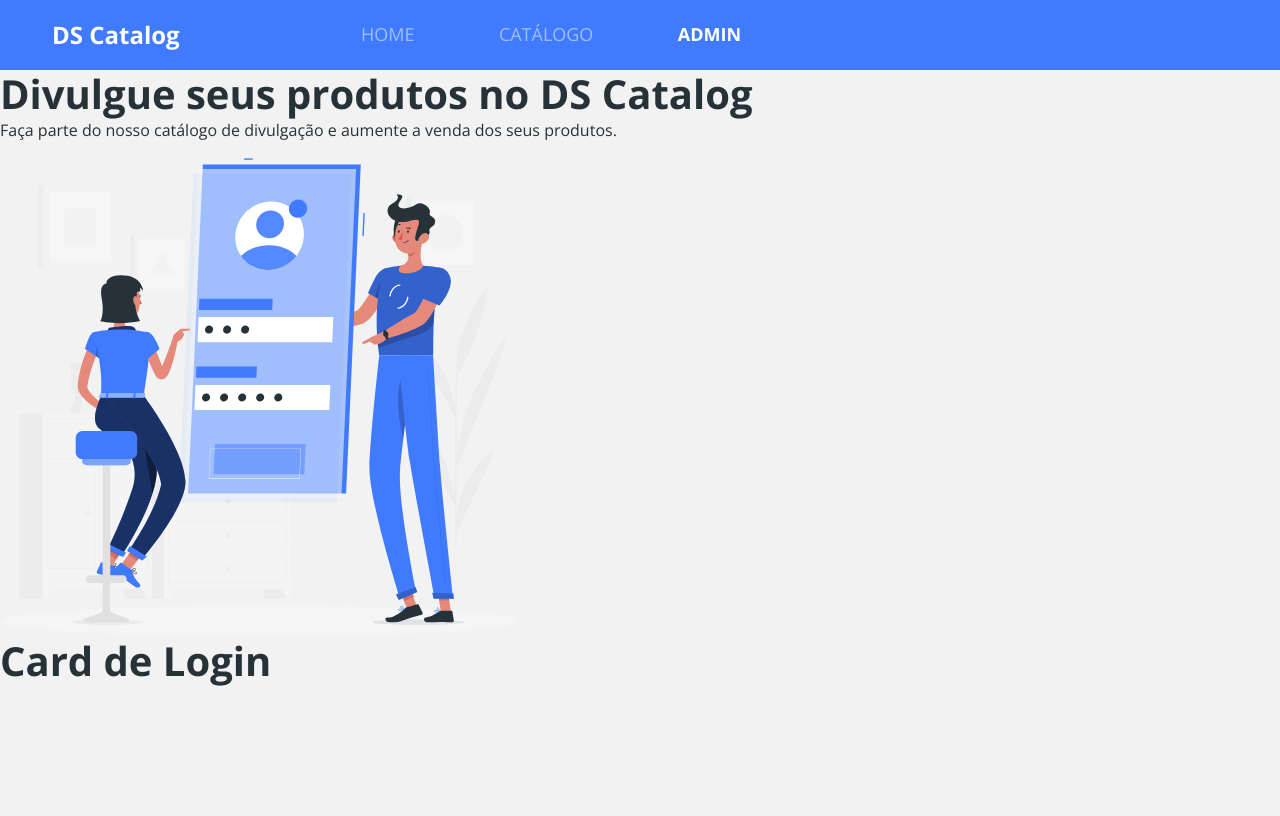
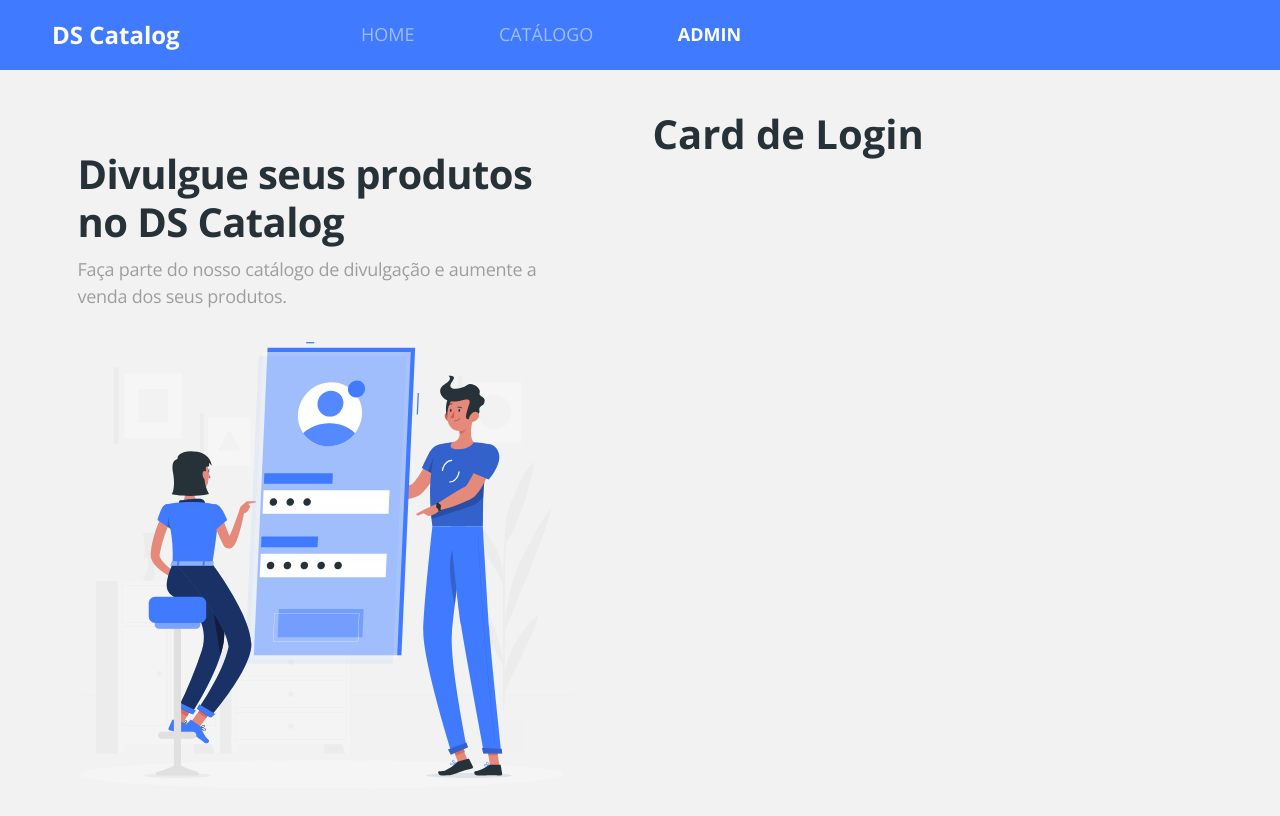
Before and after one commit to miltcn/dscatalog-react-mod3, a React (Create React App) app in the folder frontweb/: page /admin/auth/login in a window 1280 px wide. Shown: the top 816 px of the page. Built offline with nearby package versions, Linux system fonts and the light colour scheme; no server answers.

Commit message:
Banner styling

```diff
--- a/frontweb/src/pages/Admin/Auth/index.tsx
+++ b/frontweb/src/pages/Admin/Auth/index.tsx
@@ -1,5 +1,6 @@
 import { ReactComponent as AuthImage } from 'assets/images/auth-image.svg';
 import { Route, Switch } from 'react-router-dom';
+import './styles.css';
 
 const Auth = () => {
     return(
--- /dev/null
+++ b/frontweb/src/pages/Admin/Auth/styles.css
@@ -0,0 +1,72 @@
+.auth-container {
+    display: flex;
+    justify-content: space-around;
+    padding: 20px;
+}
+
+.auth-banner-container {
+    display: none;
+}
+
+.auth-form-container {
+    width: 100%;
+}
+
+@media (min-width: 576px) {
+    .auth-form-container {
+        width: 480px;
+    }
+}
+
+@media (min-width: 768px) {
+    .auth-form-container {
+        width: 550px;
+    }
+}
+
+@media (min-width: 1200px) {
+
+    .auth-container {
+        padding: 40px;
+    }
+
+    .auth-banner-container {
+        display: flex;
+        flex-direction: column;
+        margin-top: 40px;
+        width: 500px;
+    }
+
+    .auth-banner-container h1 {
+        font-size: 40px;
+        letter-spacing: -0.015em;
+        color: #263238;
+        margin-bottom: 10px;
+    }
+
+    .auth-banner-container p {
+        font-size: 18px;
+        letter-spacing: -0.015em;
+        color: #9E9E9E;
+    }
+
+    .auth-banner-container svg {
+        width: 100%;
+    }
+}
+
+@media (min-width: 1400px) {
+
+    .auth-banner-container {
+        width: 650px;
+    }
+
+    .auth-banner-container h1 {
+        font-size: 55px;
+        margin-bottom: 25px;
+    }
+
+    .auth-banner-container p {
+        font-size: 24px;
+    }
+}
```
